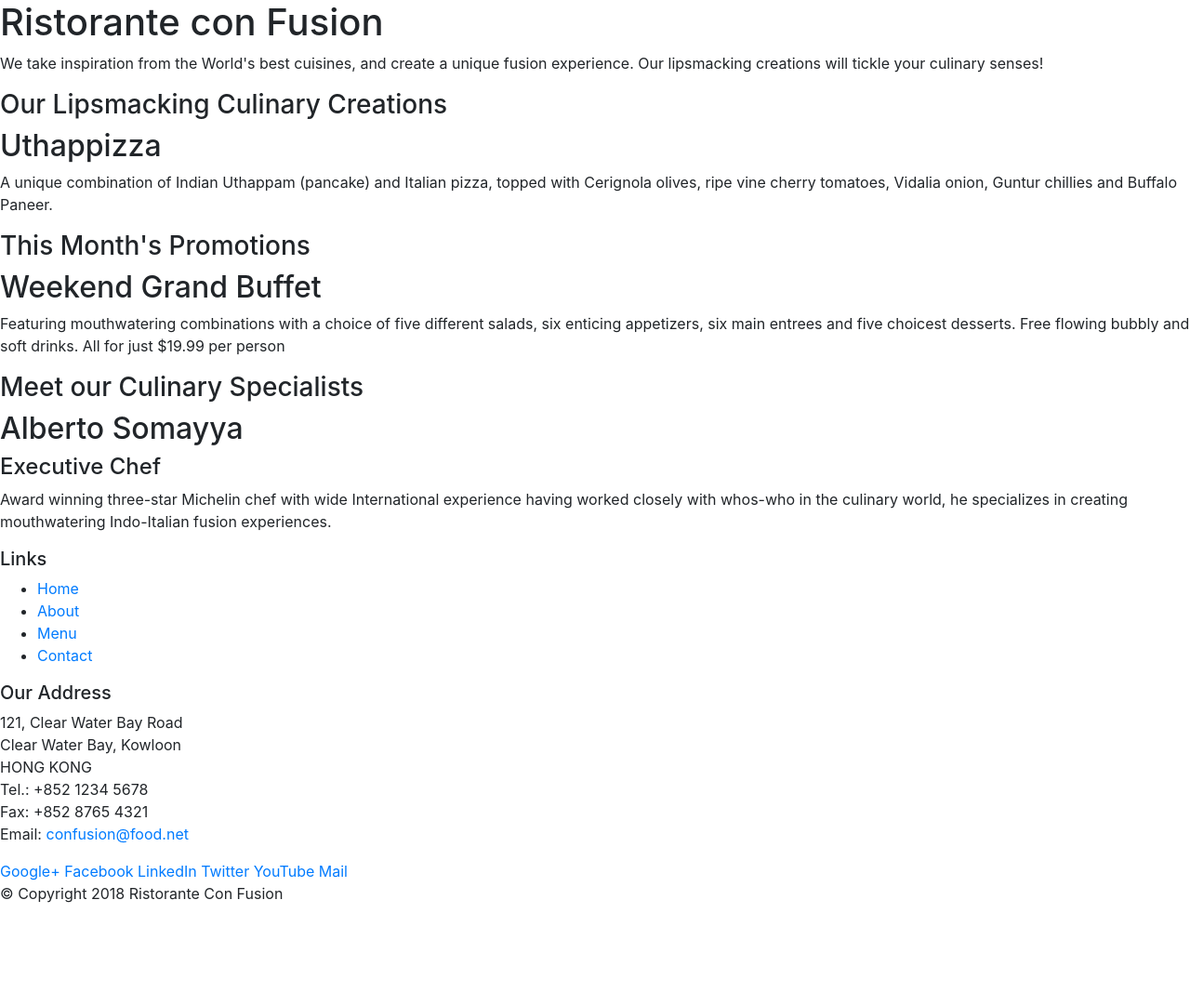
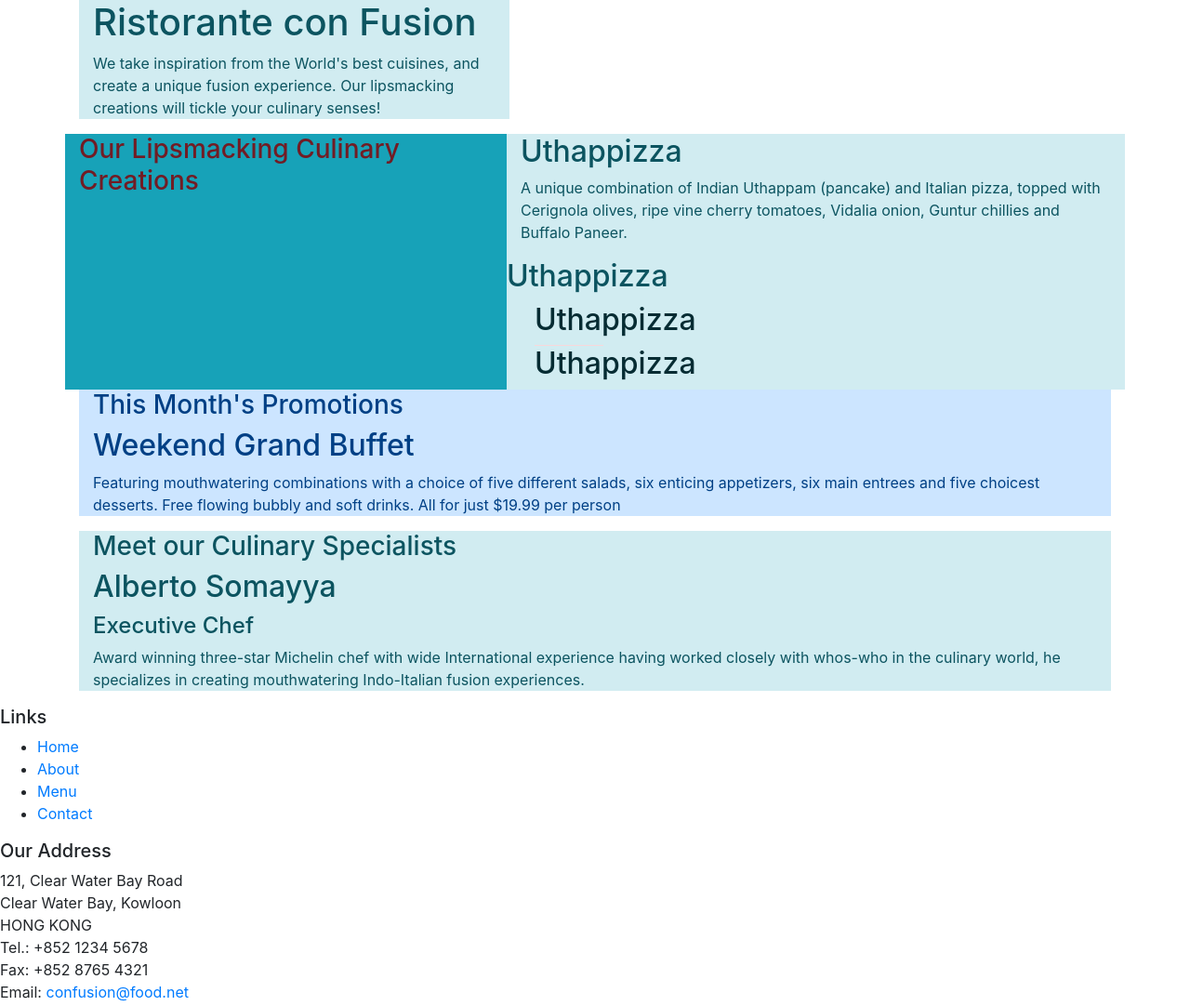
Before and after one commit to migueljamin-dev/Bootstrap, a website: page index.html in a window 1280 px wide. Shown: the top 1082 px of the page at 93% size. Before the commit the page ends 989 px from the top, so only its background shows below. Drawn offline with nearby package versions, Linux system fonts and the light colour scheme.

Commit message:
intro2. Bootstrap

```diff
--- a/index.html
+++ b/index.html
@@ -17,8 +17,8 @@
 <body>
 
     <header>
-        <div>
-            <div>
+        <div class = "container">
+            <div class="col-12 col-sm-5 alert-info">
                 <div>
                     <h1>Ristorante con Fusion</h1>
                     <p>We take inspiration from the World's best cuisines, and create a unique fusion experience. Our lipsmacking creations will tickle your culinary senses!</p>
@@ -29,19 +29,30 @@
         </div>
     </header>
 
-    <div>
-        <div>
-            <div>
+    <div class ="container">
+        <div class="row">
+            <div class="col-sm-5 alert-danger bg-info">
                 <h3>Our Lipsmacking Culinary Creations</h3>
             </div>
-            <div>
+            <div class="col-sm-7 alert-info">
                 <h2>Uthappizza</h2>
                 <p>A unique combination of Indian Uthappam (pancake) and Italian pizza, topped with Cerignola olives, ripe vine cherry tomatoes, Vidalia onion, Guntur chillies and Buffalo Paneer.</p>
+            <div class="row">
+                <h2>Uthappizza</h2>
             </div>
+            <div class="col-sm-9 alert-link">
+
+                <h2>Uthappizza</h2>
+
+                <div class="col-sm-2 alert-danger"></div>
+                <h2>Uthappizza</h2>
+            </div>
+            </div>
+
         </div>
 
 
-        <div>
+        <div class="col-sm alert-primary">
             <div>
                 <h3>This Month's Promotions</h3>
             </div>
@@ -51,7 +62,7 @@
             </div>
         </div>
 
-        <div>
+        <div class=" col-sm alert-info">
             <div>
                 <h3>Meet our Culinary Specialists</h3>
             </div>
```
